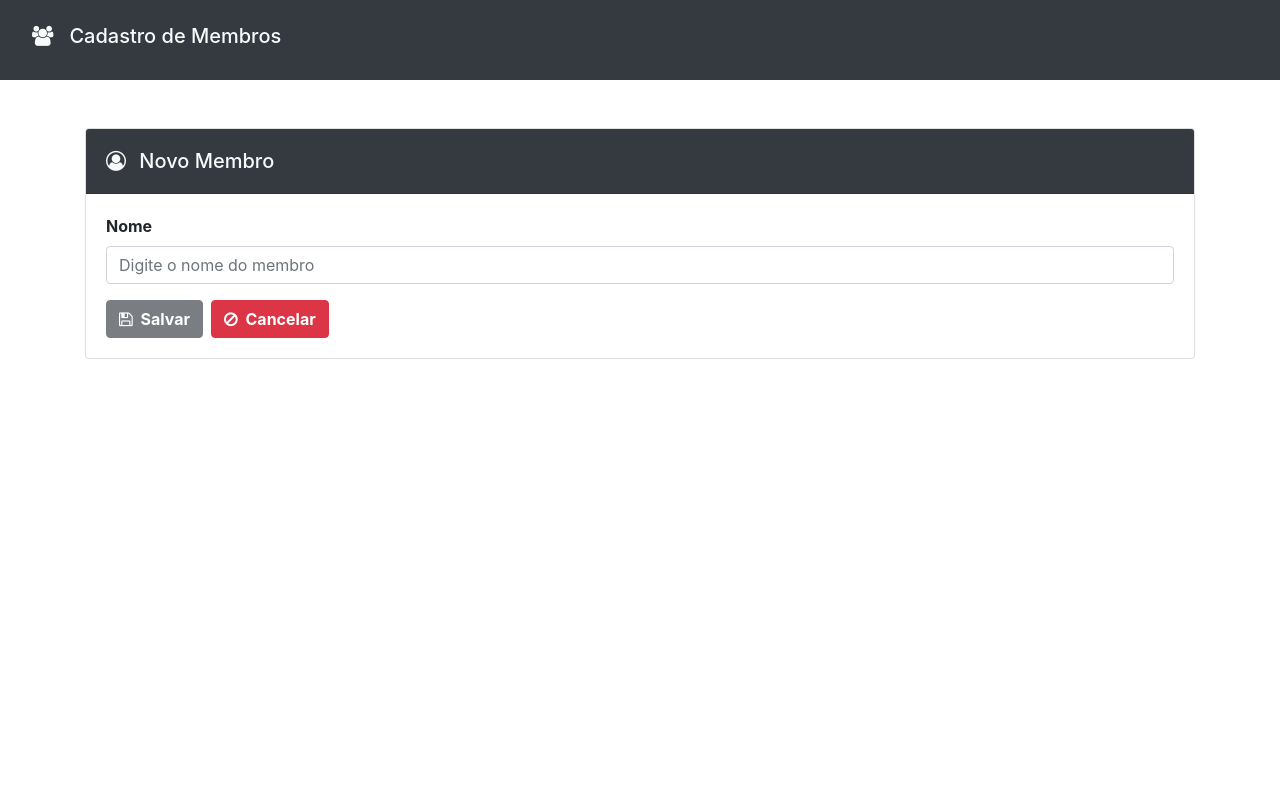
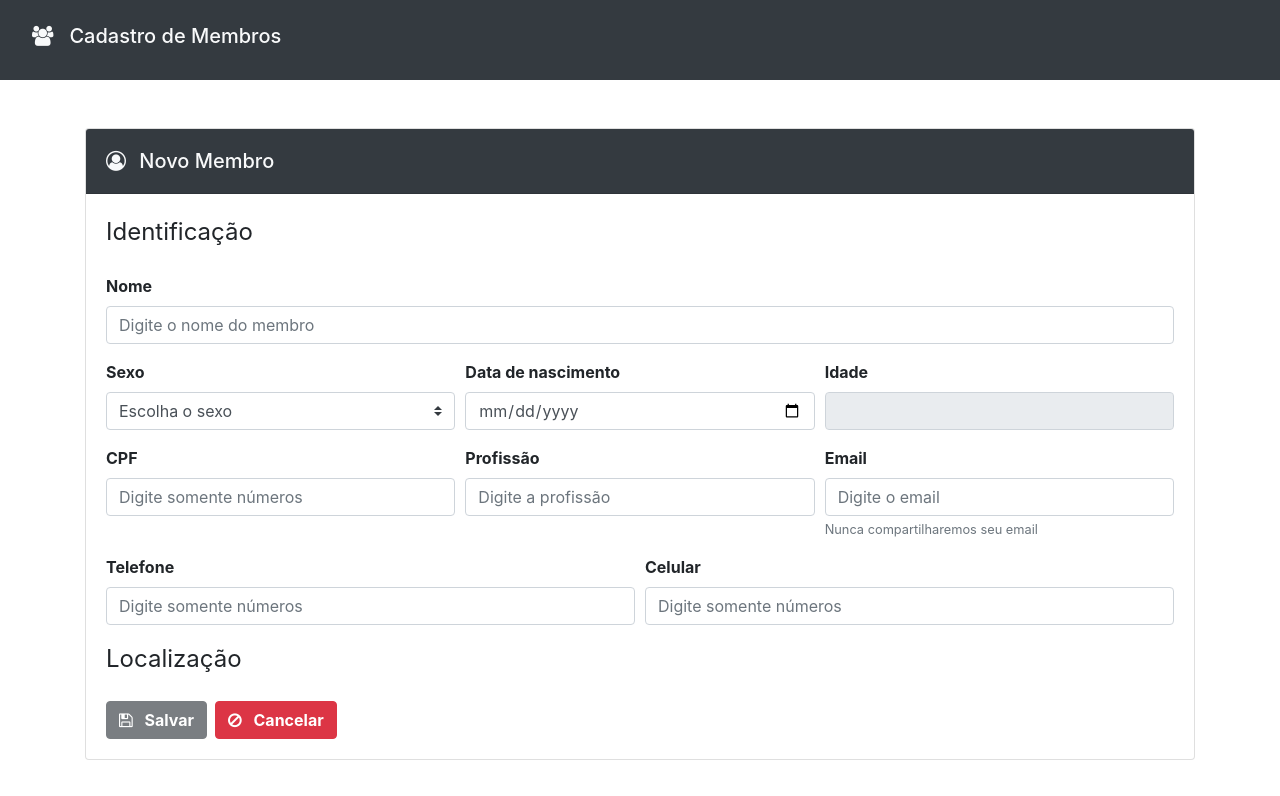
Before and after one commit to Projetos-de-Crente/cadastro-membros, an Angular app: page /membros/cadastrar in a window 1280 px wide. Shown: the top 796 px of the page. Built offline with nearby package versions, Linux system fonts and the light colour scheme.

Commit message:
Insere campos no formulário de cadastro

```diff
--- a/src/app/membros/cadastrar/cadastrar.component.html
+++ b/src/app/membros/cadastrar/cadastrar.component.html
@@ -1,14 +1,15 @@
 <div class="container mt-5">
-  <div class="card">
+  <div class="card mb-5">
     <div class="card-header bg-dark text-light">
       <h5 *ngIf="!isEdit" class="mt-2"> <i class="fa fa-user-circle-o mr-2"></i> Novo Membro</h5>
-      <h5 *ngIf="isEdit" class="mt-2"> <i class="fa fa-pencil mr-2"></i> Editando a Membro: '{{ membro.nome }}'</h5>
+      <h5 *ngIf="isEdit" class="mt-2"> <i class="fa fa-pencil mr-2"></i> Editando o Membro: '{{ membro.nome }}'</h5>
     </div>
     <div class="card-body">
       <form #formMembro="ngForm">
         <div class="form-group">
+          <legend class="mb-4">Identificação</legend>
           <label class="font-weight-bold">Nome</label>
-          <input type="Text" placeholder="Digite o nome do membro" class="form-control" name="nome"
+          <input type="text" placeholder="Digite o nome do membro" class="form-control" name="nome"
             [(ngModel)]="membro.nome" #nome="ngModel" required minlength="3">
 
           <div *ngIf="nome.errors && (nome.dirty || nome.touched)" class="text-danger mt-2">
@@ -21,10 +22,115 @@
           </div>
         </div>
 
+        <div class="form-row">
+          <div class="form-group col-4">
+            <label class="font-weight-bold">Sexo</label>
+            <select class="custom-select">
+              <option selected>Escolha o sexo</option>
+              <option value="Masculino">Masculino</option>
+              <option value="Feminino">Feminino</option>
+            </select>
+          </div>
+
+          <div class="form-group col-4">
+            <label class="font-weight-bold">Data de nascimento</label>
+            <input placeholder="Digite a data de nascimento" type="date" class="form-control" id="dataNas">
+          </div>
+
+          <div class="form-group col-4">
+            <label class="font-weight-bold">Idade</label>
+            <input class="form-control" type="text" readonly>
+          </div>
+        </div>
+        <div class="form-row">
+          <div class="form-group col-4">
+            <label class="font-weight-bold">CPF</label>
+            <input type="text" placeholder="Digite somente números" class="form-control" name="cpf"
+              [(ngModel)]="membro.cpf" #cpf="ngModel" required minlength="11" maxlength="11">
+
+            <div *ngIf="cpf.errors && (cpf.dirty || cpf.touched)" class="text-danger mt-2">
+              <div *ngIf="cpf?.errors.required">
+                O CPF é obrigatório
+              </div>
+              <div *ngIf="cpf?.errors.minlength">
+                O CPF precisa ter 11 caracteres
+              </div>
+            </div>
+          </div>
+
+          <div class="form-group col-4">
+            <label class="font-weight-bold">Profissão</label>
+            <input type="text" placeholder="Digite a profissão" class="form-control" name="profissao"
+              [(ngModel)]="membro.profissao" #profissao="ngModel" required minlength="3">
+
+            <div *ngIf="profissao.errors && (profissao.dirty || profissao.touched)" class="text-danger mt-2">
+              <div *ngIf="profissao?.errors.required">
+                A profissão é obrigatória
+              </div>
+              <div *ngIf="cpf?.errors.minlength">
+                A profissão precisa ter caracteres 3 no mínimo
+              </div>
+            </div>
+          </div>
+
+          <div class="form-group col-4">
+            <label class="font-weight-bold">Email</label>
+            <input type="email" placeholder="Digite o email" id="inputEmail" class="form-control" name="email"
+              [(ngModel)]="membro.email" #email="ngModel" required minlength="3">
+            <small id="emailHelp" class="form-text text-muted">Nunca compartilharemos seu email</small>
+            <div *ngIf="email.errors && (email.dirty || email.touched)" class="text-danger mt-2">
+              <div *ngIf="email?.errors.required">
+                O email é obrigatório
+              </div>
+              <div *ngIf="cpf?.errors.minlength">
+                O email precisa ter caracteres 3 no mínimo
+              </div>
+            </div>
+          </div>
+        </div>
+        <div class="form-row">
+          <div class="form-group col-6">
+            <label class="font-weight-bold">Telefone</label>
+            <input type="text" placeholder="Digite somente números" class="form-control" name="telefone"
+              [(ngModel)]="membro.telefone" #telefone="ngModel" required minlength="8" maxlength="8">
+
+            <div *ngIf="telefone.errors && (telefone.dirty || telefone.touched)" class="text-danger mt-2">
+              <div *ngIf="telefone?.errors.required">
+                O telefone é obrigatório
+              </div>
+              <div *ngIf="telefone?.errors.minlength">
+                O telefone precisa ter 8 caracteres
+              </div>
+            </div>
+          </div>
+
+          <div class="form-group col-6">
+            <label class="font-weight-bold">Celular</label>
+            <input type="text" placeholder="Digite somente números" class="form-control" name="celular"
+              [(ngModel)]="membro.celular" #celular="ngModel" required minlength="9" maxlength="9">
+
+            <div *ngIf="celular.errors && (celular.dirty || celular.touched)" class="text-danger mt-2">
+              <div *ngIf="celular?.errors.required">
+                O celular é obrigatório
+              </div>
+              <div *ngIf="celular?.errors.minlength">
+                O celular precisa ter 9 caracteres
+              </div>
+            </div>
+          </div>
+        </div>
+
+        <legend class="mb-4">Localização</legend>
+
+        <!-- <div class="custom-file mb-4">
+          <input type="file" class="custom-file-input" id="customFileLang" lang="pt-br">
+          <label class="custom-file-label" for="customFileLang">Adicione uma foto para este membro</label>
+        </div> -->
+
         <button [disabled]="!formMembro.form.valid" [routerLink]="['/membros']" (click)="action()" type="submit"
-          class="btn btn-dark font-weight-bold"><i class="fa fa-floppy-o mr-1"></i>
+          class="btn btn-dark font-weight-bold"><i class="fa fa-floppy-o mr-2"></i>
           Salvar</button>
-        <button [routerLink]="['/membros']" class="btn btn-danger ml-2 font-weight-bold"> <i class="fa fa-ban mr-1"></i>
+        <button [routerLink]="['/membros']" class="btn btn-danger ml-2 font-weight-bold"> <i class="fa fa-ban mr-2"></i>
           Cancelar</button>
       </form>
     </div>
--- a/src/app/membros/listar/listar.component.ts
+++ b/src/app/membros/listar/listar.component.ts
@@ -31,7 +31,7 @@ export class ListarComponent implements OnInit {
       type: 'warning',
       background: '#fff',
       showCancelButton: true,
-      confirmButtonColor: '#3085d6',
+      confirmButtonColor: '#23272B',
       cancelButtonColor: '#d33',
       confirmButtonText: 'Sim',
       cancelButtonText: 'Cancelar'
@@ -41,6 +41,7 @@ export class ListarComponent implements OnInit {
           title: 'Sucesso!',
           text: 'Membro removido.',
           confirmButtonText: 'Ok',
+          confirmButtonColor: '#23272B',
           type: 'success'
         }
         );
@@ -60,7 +61,7 @@ export class ListarComponent implements OnInit {
       type: 'warning',
       background: '#fff',
       showCancelButton: true,
-      confirmButtonColor: '#3085d6',
+      confirmButtonColor: '#23272B',
       cancelButtonColor: '#d33',
       confirmButtonText: 'Sim',
       cancelButtonText: 'Cancelar'
@@ -70,6 +71,7 @@ export class ListarComponent implements OnInit {
           title: 'Sucesso!',
           text: membro.inativo ? 'Membro ativado.' : 'Membro desativado.',
           confirmButtonText: 'Ok',
+          confirmButtonColor: '#23272B',
           type: 'success',
           background: '#fff'
         }
```
